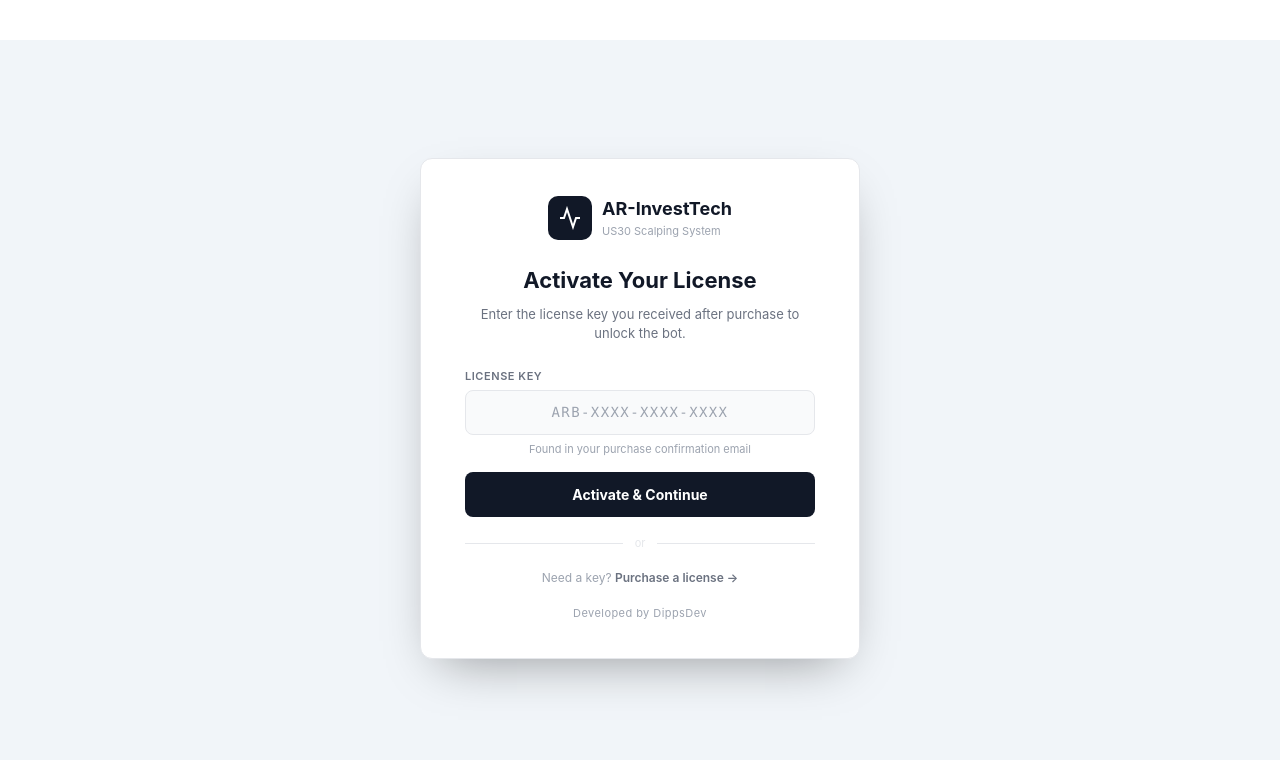
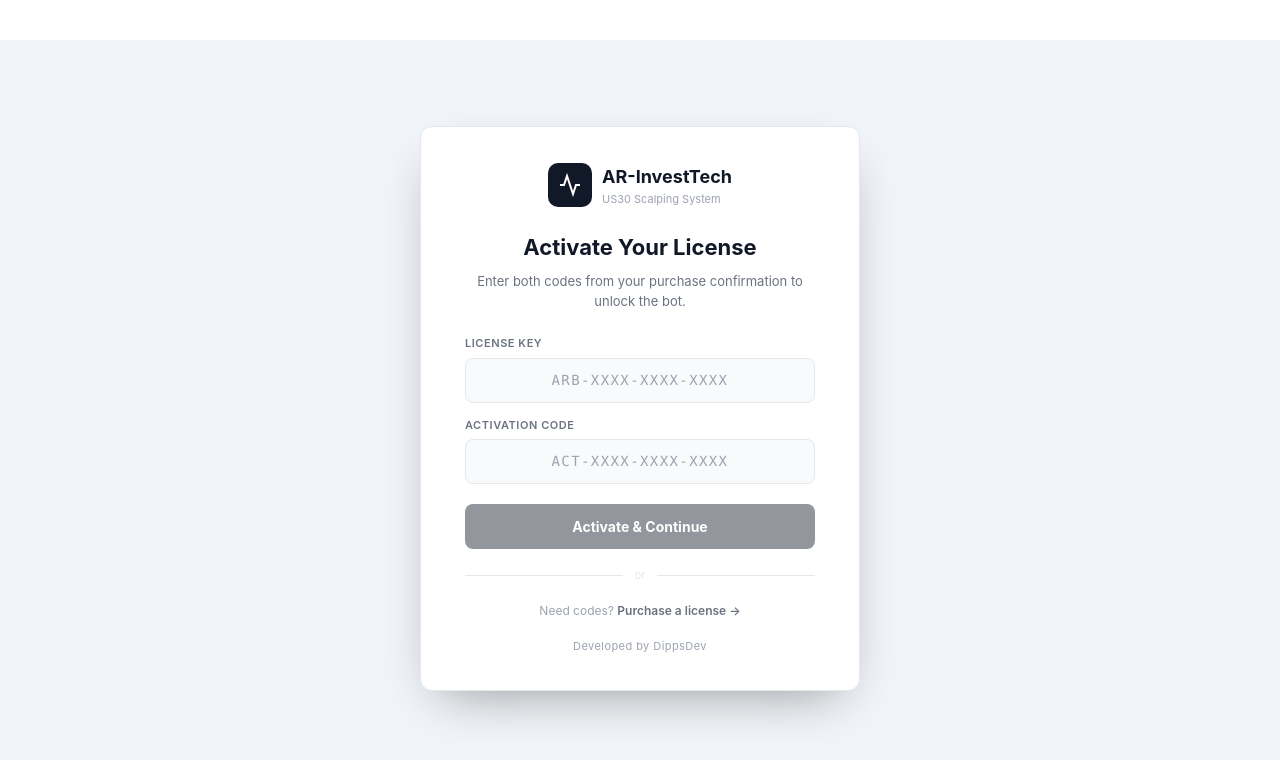
Before and after one commit to DippsDev/AR-InvestTech, a Next.js app in the folder frontend/: page / in a window 1280 px wide. Shown: the top 760 px of the page. Built offline with nearby package versions, Linux system fonts and the light colour scheme.

Commit message:
Enhance Activation flow: Add validation for activation code and improve error handling

```diff
--- a/frontend/app/page.tsx
+++ b/frontend/app/page.tsx
@@ -151,7 +151,11 @@ export default function App() {
 
       {/* ── Activation ──────────────────────────────────────────────────────── */}
       {screen === "activation" && (
-        <Activation onActivated={handleActivated} doValidate={k => mockApi.validateLicense(k)} />
+        <Activation
+          onActivated={handleActivated}
+          doValidate={k  => mockApi.validateLicense(k)}
+          doValidate2={k => mockApi.validateActivation(k)}
+        />
       )}
 
       {/* ── App shell ───────────────────────────────────────────────────────── */}
--- a/frontend/lib/api.ts
+++ b/frontend/lib/api.ts
@@ -72,8 +72,16 @@ export const ALL_TRADES: Trade[] = [
 ];
 
 export const mockApi = {
-  async validateLicense(_key: string) {
-    await new Promise(r => setTimeout(r, 1400));
+  async validateLicense(key: string) {
+    await new Promise(r => setTimeout(r, 1200));
+    const expected = process.env.NEXT_PUBLIC_LICENSE_KEY;
+    if (!expected || key !== expected) return { ok: false, error: "Invalid license key." };
+    return { ok: true };
+  },
+  async validateActivation(key: string) {
+    await new Promise(r => setTimeout(r, 1200));
+    const expected = process.env.NEXT_PUBLIC_ACTIVATION_CODE;
+    if (!expected || key !== expected) return { ok: false, error: "Invalid activation code." };
     return { ok: true };
   },
   async connectMt5() {
--- a/frontend/screens/Activation.tsx
+++ b/frontend/screens/Activation.tsx
@@ -2,8 +2,9 @@
 import { useState, useCallback } from "react";
 
 interface Props {
-  onActivated: () => void;
-  doValidate: (key: string) => Promise<{ ok: boolean; error?: string }>;
+  onActivated:  () => void;
+  doValidate:   (key: string) => Promise<{ ok: boolean; error?: string }>;
+  doValidate2:  (key: string) => Promise<{ ok: boolean; error?: string }>;
 }
 
 function fmtKey(raw: string) {
@@ -12,28 +13,71 @@ function fmtKey(raw: string) {
   return parts.join("-");
 }
 
-export default function Activation({ onActivated, doValidate }: Props) {
-  const [key,     setKey]     = useState("");
-  const [error,   setError]   = useState("");
+const inputStyle: React.CSSProperties = {
+  width: "100%",
+  boxSizing: "border-box",
+  background: "var(--act-input-bg)",
+  border: "1px solid var(--act-border)",
+  borderRadius: 8,
+  padding: "11px 14px",
+  fontSize: 14,
+  color: "var(--act-text)",
+  outline: "none",
+  fontFamily: "ui-monospace, Consolas, monospace",
+  letterSpacing: ".1em",
+  textAlign: "center",
+  transition: "background 0.2s ease, border-color 0.2s ease, color 0.2s ease",
+};
+
+const labelStyle: React.CSSProperties = {
+  display: "block",
+  fontSize: 11,
+  fontWeight: 600,
+  color: "var(--act-text-sub)",
+  textTransform: "uppercase",
+  letterSpacing: ".05em",
+  marginBottom: 6,
+};
+
+export default function Activation({ onActivated, doValidate, doValidate2 }: Props) {
+  const [key1,    setKey1]    = useState("");
+  const [key2,    setKey2]    = useState("");
+  const [error1,  setError1]  = useState("");
+  const [error2,  setError2]  = useState("");
   const [loading, setLoading] = useState(false);
 
-  const handleInput = useCallback((e: React.ChangeEvent<HTMLInputElement>) => {
-    setKey(fmtKey(e.target.value));
-    setError("");
+  const handleKey1 = useCallback((e: React.ChangeEvent<HTMLInputElement>) => {
+    setKey1(fmtKey(e.target.value));
+    setError1("");
+  }, []);
+
+  const handleKey2 = useCallback((e: React.ChangeEvent<HTMLInputElement>) => {
+    setKey2(fmtKey(e.target.value));
+    setError2("");
   }, []);
 
   const activate = useCallback(async () => {
     if (loading) return;
-    setError("");
+    setError1("");
+    setError2("");
+
+    // Require both fields before touching the API
+    let localErr = false;
+    if (!key1) { setError1("License key is required."); localErr = true; }
+    if (!key2) { setError2("Activation code is required."); localErr = true; }
+    if (localErr) return;
+
     setLoading(true);
     try {
-      const res = await doValidate(key);
-      if (res.ok) onActivated();
-      else setError(res.error ?? "Invalid license key. Please try again.");
+      const [res1, res2] = await Promise.all([doValidate(key1), doValidate2(key2)]);
+      let hasError = false;
+      if (!res1.ok) { setError1(res1.error ?? "Invalid license key."); hasError = true; }
+      if (!res2.ok) { setError2(res2.error ?? "Invalid activation code."); hasError = true; }
+      if (!hasError) onActivated();
     } finally {
       setLoading(false);
     }
-  }, [key, loading, doValidate, onActivated]);
+  }, [key1, key2, loading, doValidate, doValidate2, onActivated]);
 
   return (
     <div className="flex-1 flex flex-col animate-fade"
@@ -74,47 +118,44 @@ export default function Activation({ onActivated, doValidate }: Props) {
           Activate Your License
         </h1>
         <p style={{ fontSize: 13, color: "var(--act-text-sub)", margin: "0 0 24px", lineHeight: 1.5 }}>
-          Enter the license key you received after purchase to unlock the bot.
+          Enter both codes from your purchase confirmation to unlock the bot.
         </p>
 
+        {/* Key 1 */}
         <div style={{ textAlign: "left", marginBottom: 14 }}>
-          <label style={{ display: "block", fontSize: 11, fontWeight: 600, color: "var(--act-text-sub)", textTransform: "uppercase", letterSpacing: ".05em", marginBottom: 6 }}>
-            License Key
-          </label>
+          <label style={labelStyle}>License Key</label>
           <input
             type="text"
-            value={key}
-            onChange={handleInput}
+            value={key1}
+            onChange={handleKey1}
             onKeyDown={e => e.key === "Enter" && activate()}
             placeholder="ARB-XXXX-XXXX-XXXX"
             maxLength={19}
             className="act-input"
-            style={{
-              width: "100%",
-              boxSizing: "border-box",
-              background: "var(--act-input-bg)",
-              border: "1px solid var(--act-border)",
-              borderRadius: 8,
-              padding: "11px 14px",
-              fontSize: 14,
-              color: "var(--act-text)",
-              outline: "none",
-              fontFamily: "ui-monospace, Consolas, monospace",
-              letterSpacing: ".1em",
-              textAlign: "center",
-              transition: "background 0.2s ease, border-color 0.2s ease, color 0.2s ease",
-            }}
+            style={inputStyle}
           />
-          <div style={{ fontSize: 11, color: "var(--act-text-dim)", marginTop: 6, textAlign: "center" }}>
-            Found in your purchase confirmation email
-          </div>
+          {error1 && <div style={{ color: "#F87171", fontSize: 12, marginTop: 5 }}>{error1}</div>}
         </div>
 
-        {error && <div style={{ color: "#F87171", fontSize: 12, marginBottom: 8 }}>{error}</div>}
+        {/* Key 2 */}
+        <div style={{ textAlign: "left", marginBottom: 20 }}>
+          <label style={labelStyle}>Activation Code</label>
+          <input
+            type="text"
+            value={key2}
+            onChange={handleKey2}
+            onKeyDown={e => e.key === "Enter" && activate()}
+            placeholder="ACT-XXXX-XXXX-XXXX"
+            maxLength={19}
+            className="act-input"
+            style={inputStyle}
+          />
+          {error2 && <div style={{ color: "#F87171", fontSize: 12, marginTop: 5 }}>{error2}</div>}
+        </div>
 
         <button
           onClick={activate}
-          disabled={loading}
+          disabled={loading || !key1 || !key2}
           className="w-full flex items-center justify-center gap-2"
           style={{
             background: "var(--nav-start-bg)",
@@ -124,17 +165,16 @@ export default function Activation({ onActivated, doValidate }: Props) {
             padding: "12px 0",
             fontSize: 14,
             fontWeight: 700,
-            cursor: loading ? "not-allowed" : "pointer",
+            cursor: (loading || !key1 || !key2) ? "not-allowed" : "pointer",
             fontFamily: "inherit",
-            marginTop: 4,
-            opacity: loading ? 0.7 : 1,
-            transition: "background 0.2s ease, color 0.2s ease",
+            opacity: (loading || !key1 || !key2) ? 0.45 : 1,
+            transition: "background 0.2s ease, color 0.2s ease, opacity 0.15s ease",
           }}
         >
           {loading ? (
             <>
               <span className="spinner" style={{ width: 14, height: 14, border: "2px solid var(--nav-start-text)", borderTopColor: "transparent", borderRadius: "50%", display: "inline-block" }} />
-              Verifying license…
+              Verifying…
             </>
           ) : "Activate & Continue"}
         </button>
@@ -146,7 +186,7 @@ export default function Activation({ onActivated, doValidate }: Props) {
         </div>
 
         <div style={{ fontSize: 12, color: "var(--act-text-dim)" }}>
-          Need a key?{" "}
+          Need codes?{" "}
           <a href="#" style={{ color: "var(--act-text-sub)", fontWeight: 600, textDecoration: "none" }}>
             Purchase a license →
           </a>
```
